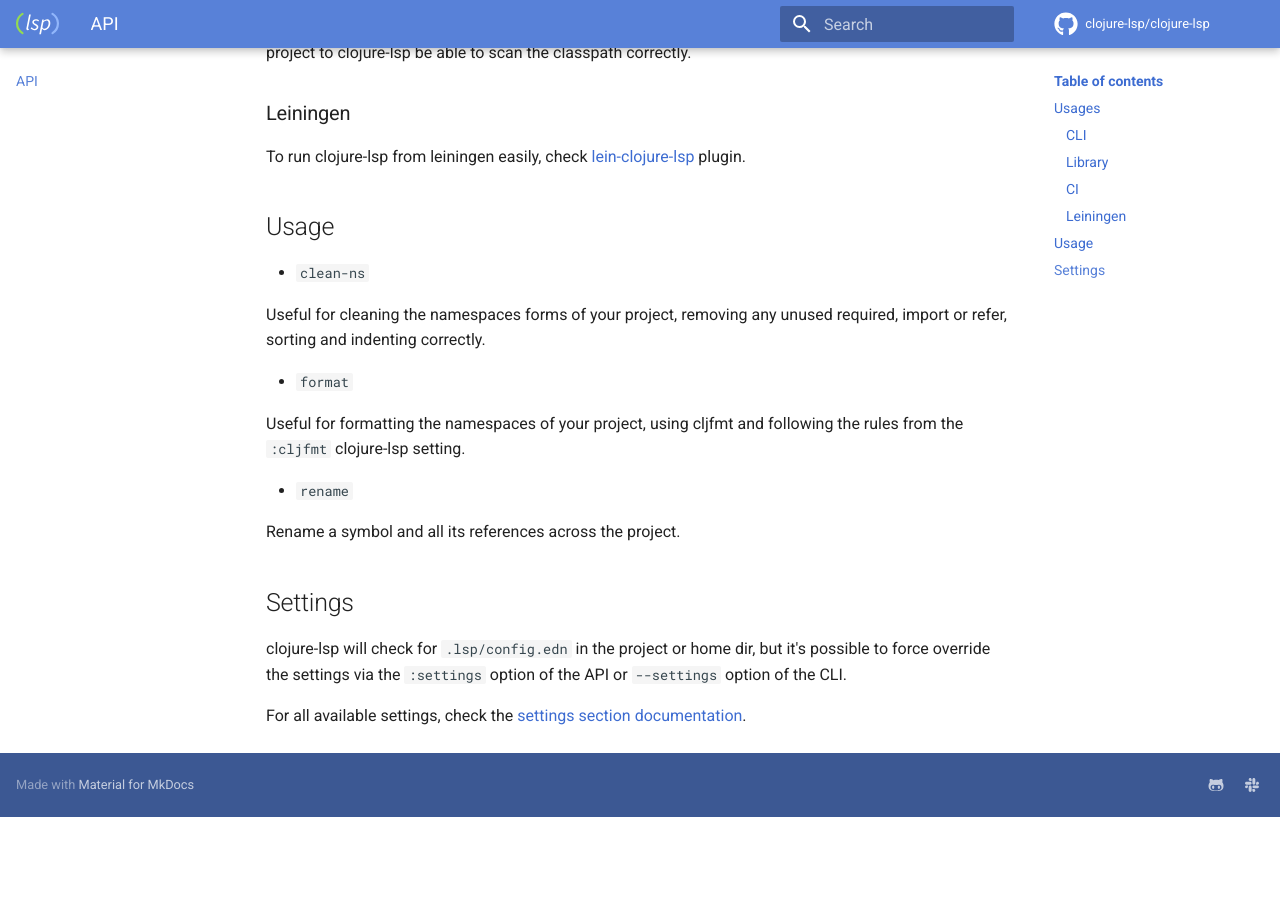
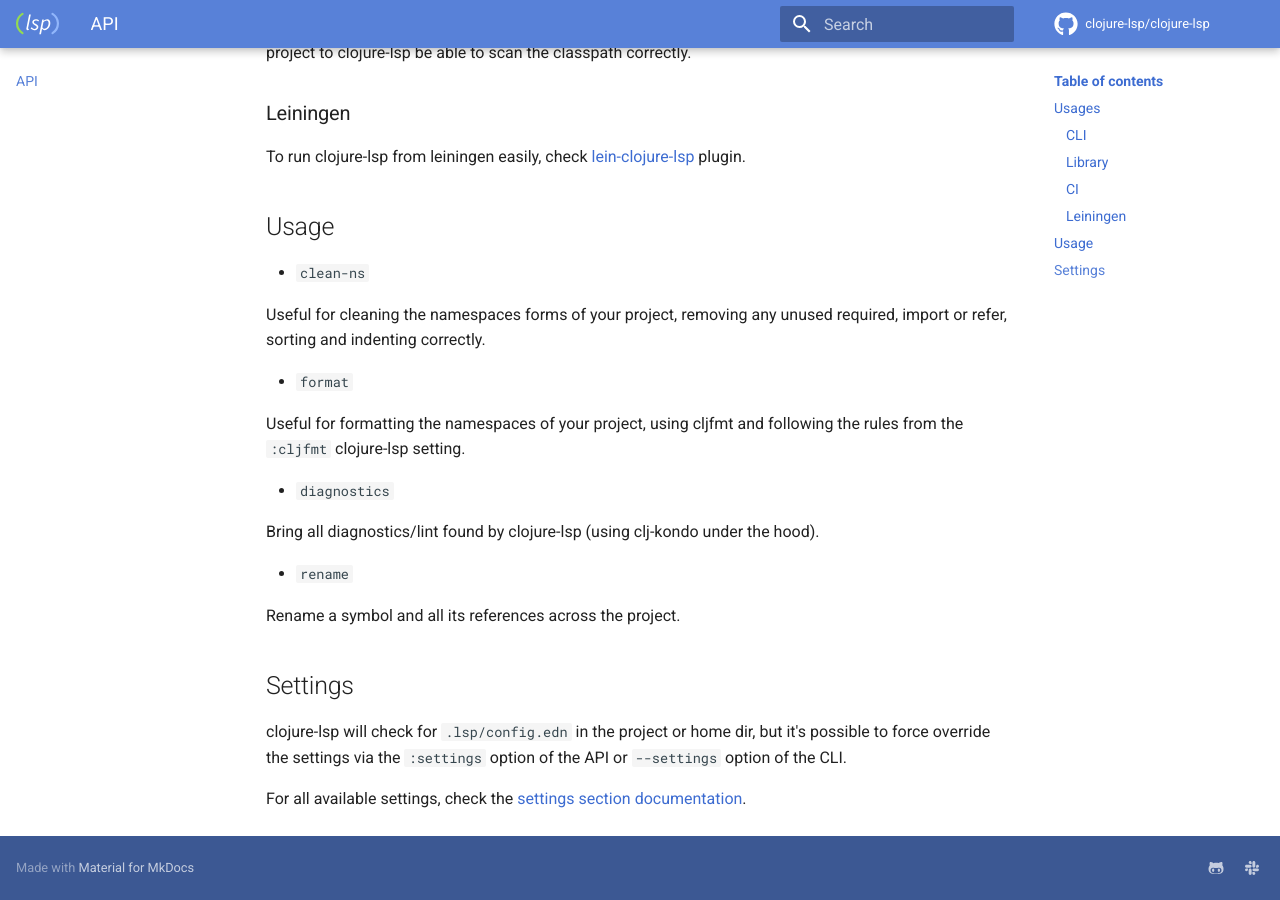
Before and after one commit to clojure-lsp/clojure-lsp, an MkDocs documentation site: the page built from docs/api.md, in a window 1280 px wide and 900 px high, scrolled down 856 px. Built offline with MkDocs 1.6.1 and Material for MkDocs 9.7.7, drawn with Linux system fonts in a browser that asks for light colours; comment, search, counter and statistics services are not loaded; before the commit the page ends 1673 px from its top, so only the background shows below that.

Commit message:
[docs] Update API section

```diff
--- a/docs/api.md
+++ b/docs/api.md
@@ -42,6 +42,10 @@ Useful for cleaning the namespaces forms of your project, removing any unused re
 
 Useful for formatting the namespaces of your project, using cljfmt and following the rules from the `:cljfmt` clojure-lsp setting.
 
+* `diagnostics`
+
+Bring all diagnostics/lint found by clojure-lsp (using clj-kondo under the hood).
+
 * `rename`
 
 Rename a symbol and all its references across the project.
```
